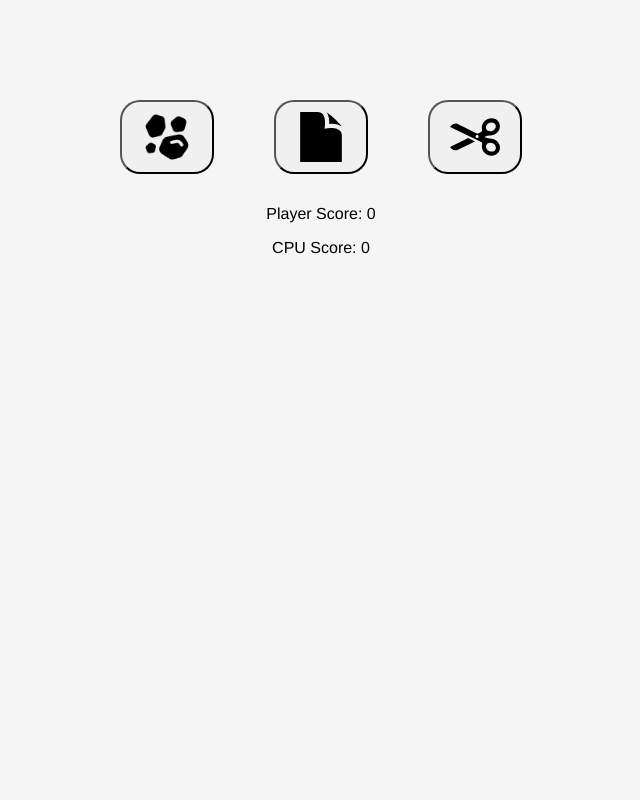
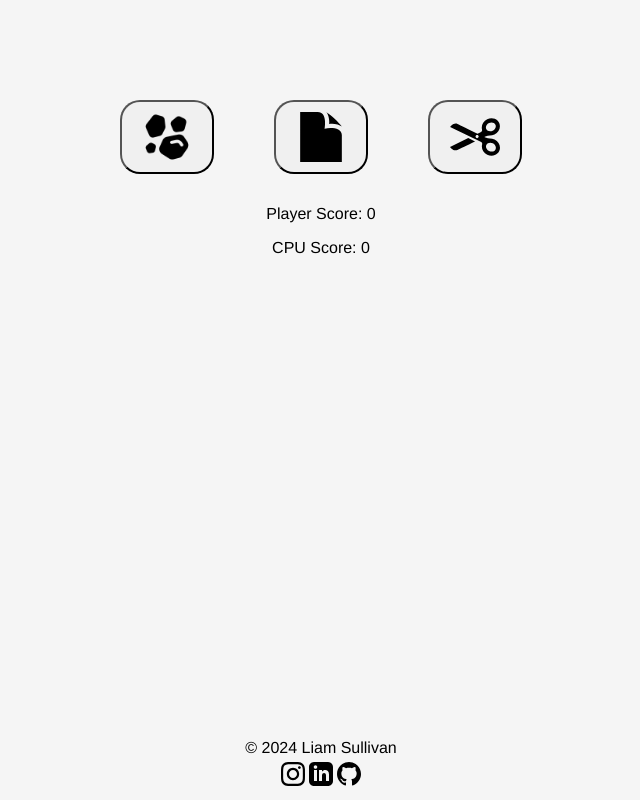
Before and after one commit to liambsulliva/odin-rps, a plain HTML site: page index.html in a window 1280 px wide. Shown: the whole page, without its empty margins (319-959 px from the left). Drawn offline with Linux system fonts and the light colour scheme.

Commit message:
added footer

```diff
--- a/index.html
+++ b/index.html
@@ -12,5 +12,11 @@
     <button id="SCISSORS"></button><br>
     <div class="scoring"></div>
 </body>
+<footer style="text-align: center;">
+    <p style="margin: 5px;">© <script>document.write(new Date().getFullYear())</script> Liam Sullivan</p>
+    <a href="https://instagram.com/liamsullivanphoto" target="_blank"><svg xmlns="http://www.w3.org/2000/svg" width="24" height="24" viewBox="0 0 24 24"><path d="M12 2.163c3.204 0 3.584.012 4.85.07 3.252.148 4.771 1.691 4.919 4.919.058 1.265.069 1.645.069 4.849 0 3.205-.012 3.584-.069 4.849-.149 3.225-1.664 4.771-4.919 4.919-1.266.058-1.644.07-4.85.07-3.204 0-3.584-.012-4.849-.07-3.26-.149-4.771-1.699-4.919-4.92-.058-1.265-.07-1.644-.07-4.849 0-3.204.013-3.583.07-4.849.149-3.227 1.664-4.771 4.919-4.919 1.266-.057 1.645-.069 4.849-.069zm0-2.163c-3.259 0-3.667.014-4.947.072-4.358.2-6.78 2.618-6.98 6.98-.059 1.281-.073 1.689-.073 4.948 0 3.259.014 3.668.072 4.948.2 4.358 2.618 6.78 6.98 6.98 1.281.058 1.689.072 4.948.072 3.259 0 3.668-.014 4.948-.072 4.354-.2 6.782-2.618 6.979-6.98.059-1.28.073-1.689.073-4.948 0-3.259-.014-3.667-.072-4.947-.196-4.354-2.617-6.78-6.979-6.98-1.281-.059-1.69-.073-4.949-.073zm0 5.838c-3.403 0-6.162 2.759-6.162 6.162s2.759 6.163 6.162 6.163 6.162-2.759 6.162-6.163c0-3.403-2.759-6.162-6.162-6.162zm0 10.162c-2.209 0-4-1.79-4-4 0-2.209 1.791-4 4-4s4 1.791 4 4c0 2.21-1.791 4-4 4zm6.406-11.845c-.796 0-1.441.645-1.441 1.44s.645 1.44 1.441 1.44c.795 0 1.439-.645 1.439-1.44s-.644-1.44-1.439-1.44z"/></svg></a>
+    <a href="https://linkedin.com/in/liambsulliva" target="_blank"><svg xmlns="http://www.w3.org/2000/svg" width="24" height="24" viewBox="0 0 24 24"><path d="M19 0h-14c-2.761 0-5 2.239-5 5v14c0 2.761 2.239 5 5 5h14c2.762 0 5-2.239 5-5v-14c0-2.761-2.238-5-5-5zm-11 19h-3v-11h3v11zm-1.5-12.268c-.966 0-1.75-.79-1.75-1.764s.784-1.764 1.75-1.764 1.75.79 1.75 1.764-.783 1.764-1.75 1.764zm13.5 12.268h-3v-5.604c0-3.368-4-3.113-4 0v5.604h-3v-11h3v1.765c1.396-2.586 7-2.777 7 2.476v6.759z"/></svg></a>
+    <a href="https://github.com/liambsulliva" target="_blank"><svg xmlns="http://www.w3.org/2000/svg" width="24" height="24" viewBox="0 0 24 24"><path d="M12 0c-6.626 0-12 5.373-12 12 0 5.302 3.438 9.8 8.207 11.387.599.111.793-.261.793-.577v-2.234c-3.338.726-4.033-1.416-4.033-1.416-.546-1.387-1.333-1.756-1.333-1.756-1.089-.745.083-.729.083-.729 1.205.084 1.839 1.237 1.839 1.237 1.07 1.834 2.807 1.304 3.492.997.107-.775.418-1.305.762-1.604-2.665-.305-5.467-1.334-5.467-5.931 0-1.311.469-2.381 1.236-3.221-.124-.303-.535-1.524.117-3.176 0 0 1.008-.322 3.301 1.23.957-.266 1.983-.399 3.003-.404 1.02.005 2.047.138 3.006.404 2.291-1.552 3.297-1.23 3.297-1.23.653 1.653.242 2.874.118 3.176.77.84 1.235 1.911 1.235 3.221 0 4.609-2.807 5.624-5.479 5.921.43.372.823 1.102.823 2.222v3.293c0 .319.192.694.801.576 4.765-1.589 8.199-6.086 8.199-11.386 0-6.627-5.373-12-12-12z"/></svg></a>
+</footer>
 <script src="scripts.js"></script>
 </html>
--- a/styles.css
+++ b/styles.css
@@ -32,3 +32,8 @@ button {
 button:hover {
     background-color: #dedede;
 }
+
+footer {
+    position: absolute;
+    bottom: 10px;
+}
```
